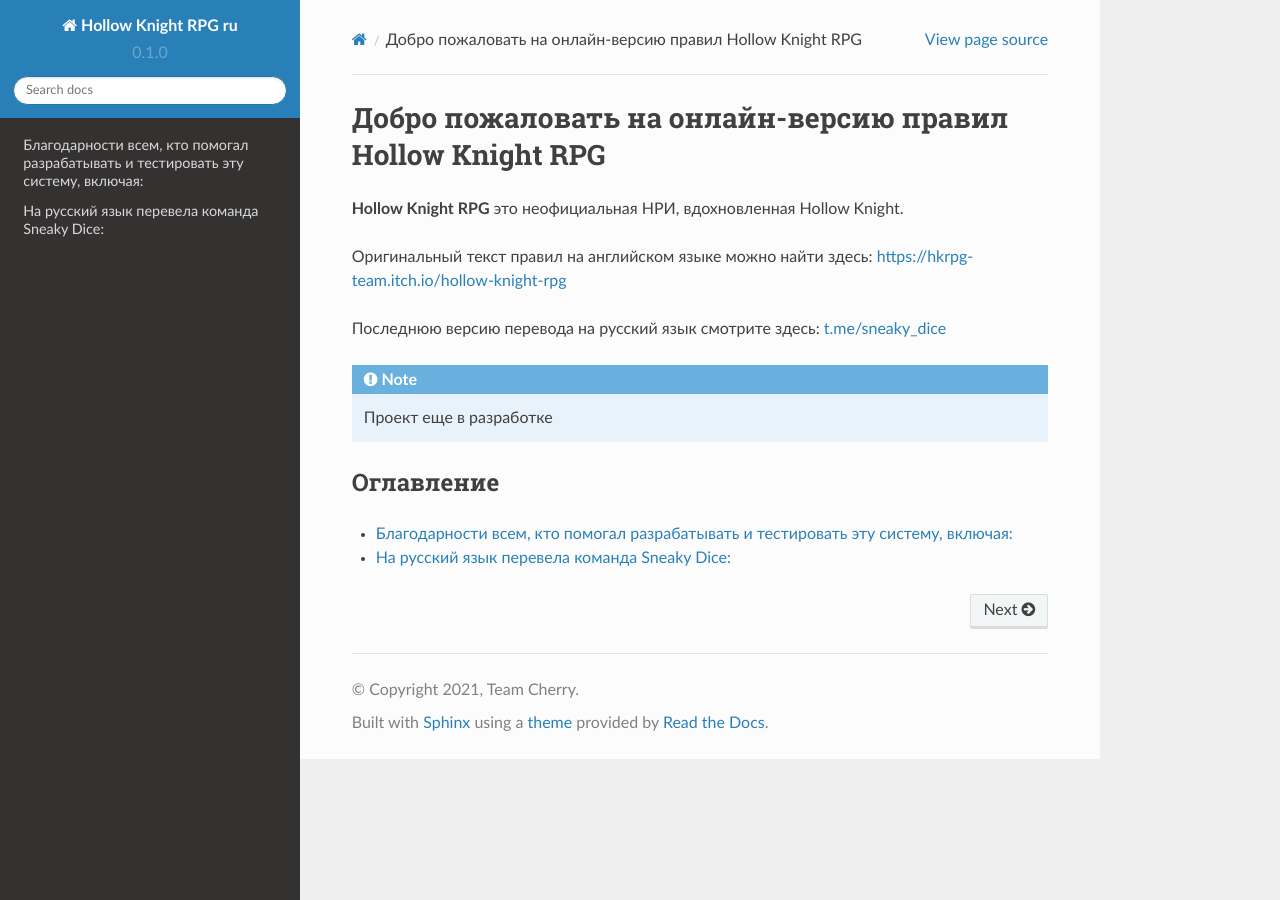
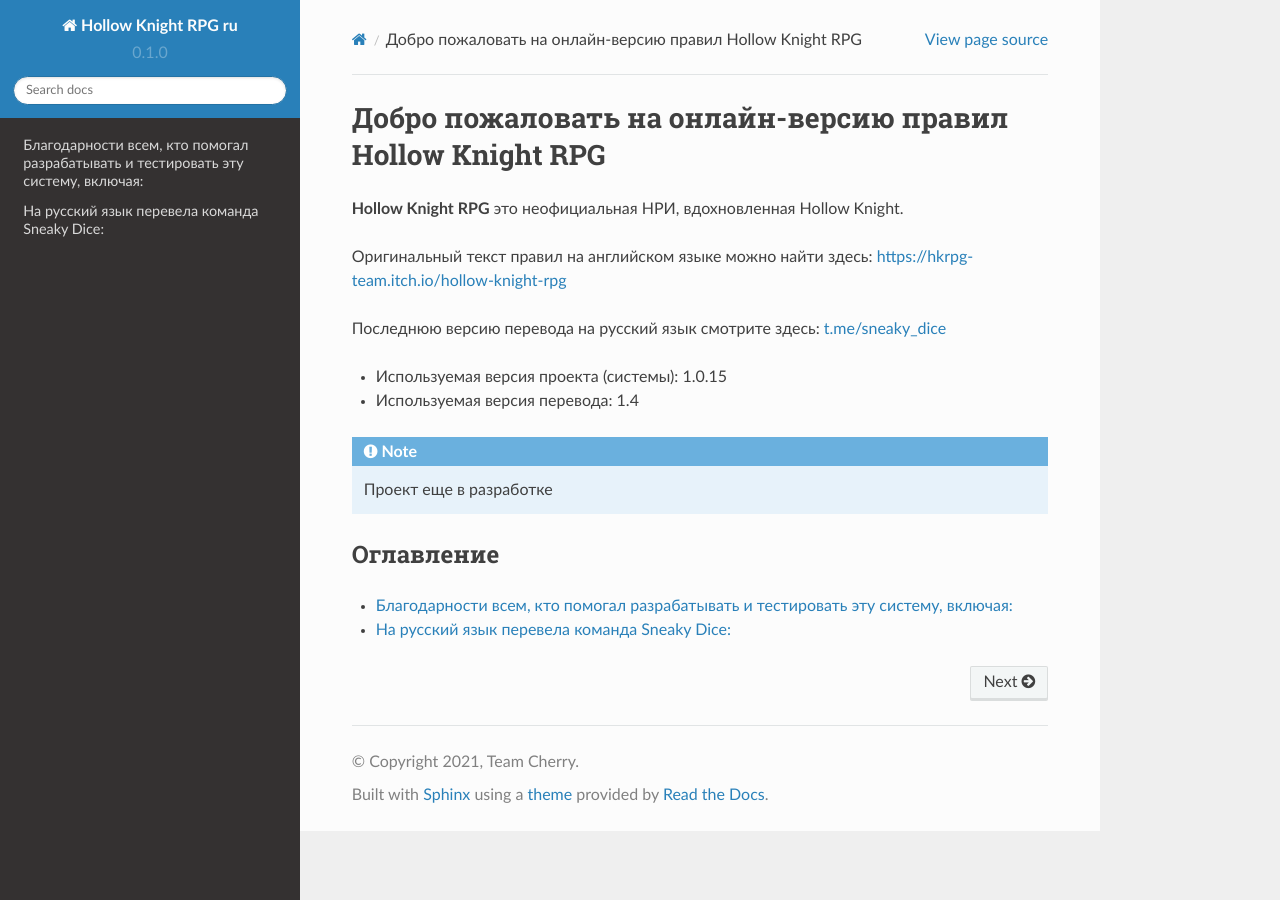
Before and after one commit to LazySelkie/hollow-knight-rpg-ru, a Sphinx documentation site: the page built from docs/source/index.rst, in a window 1280 px wide. Built offline with Sphinx 7.4.7 and the Read the Docs theme 2.0.0, drawn with Linux system fonts in a browser that asks for light colours.

Commit message:
Update index.rst

```diff
--- a/docs/source/index.rst
+++ b/docs/source/index.rst
@@ -6,6 +6,9 @@
 Оригинальный текст правил на английском языке можно найти здесь: `https://hkrpg-team.itch.io/hollow-knight-rpg <https://hkrpg-team.itch.io/hollow-knight-rpg>`_
 
 Последнюю версию перевода на русский язык смотрите здесь: `t.me/sneaky_dice <t.me/sneaky_dice>`_
+
+* Используемая версия проекта (системы): 1.0.15
+* Используемая версия перевода: 1.4
 
 .. note::
 
```
